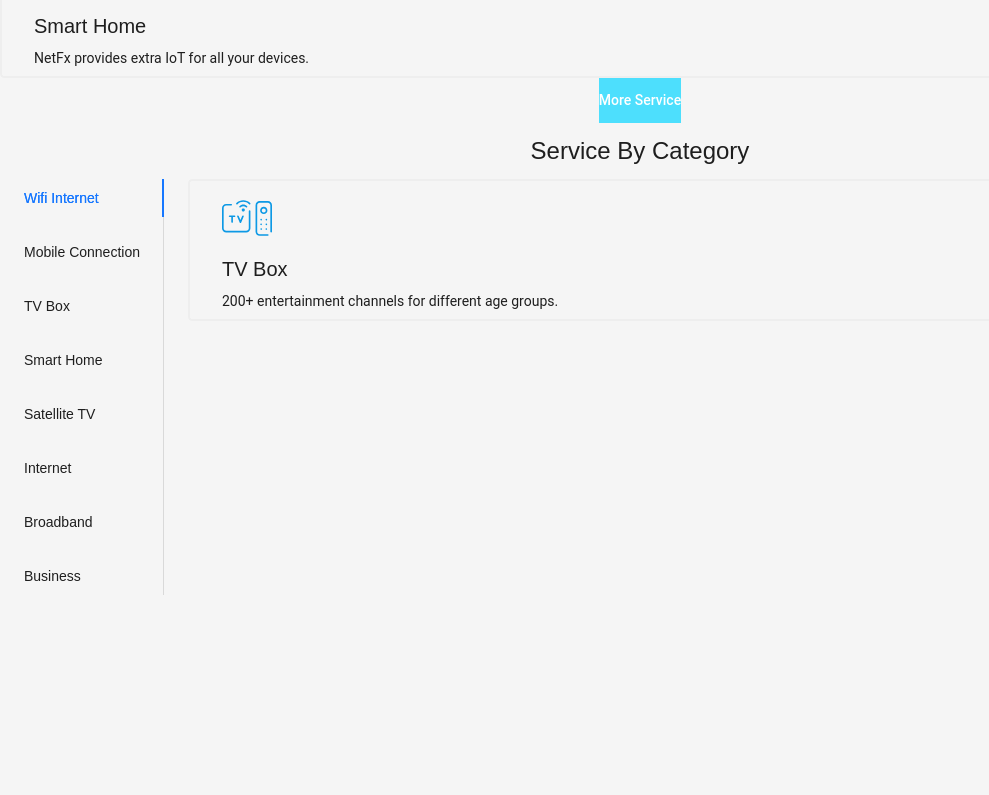
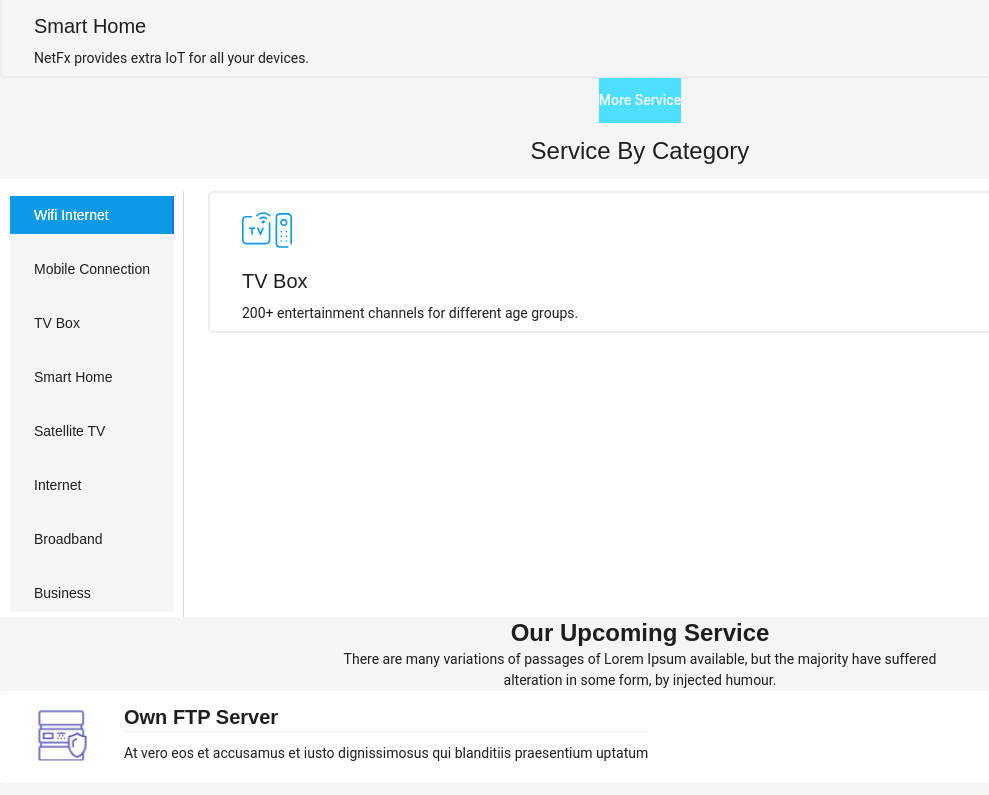
Before and after one commit to nazmul162001/Internet-Service-Provider_Client, a Next.js app: page / in a window 1280 px wide. Shown: the part 2565-3360 px from the top of the page, without its empty margins (0-989 px from the left). Built offline with nearby package versions, Linux system fonts and the light colour scheme; no server answers.

Commit message:
fixed design service by category

```diff
--- a/src/components/HomePage/ServiceByCategory/ServiceCategoryLatest.tsx
+++ b/src/components/HomePage/ServiceByCategory/ServiceCategoryLatest.tsx
@@ -4,10 +4,11 @@ import HomeInternet from './ServiceComponent/HomeInternet'
 
 const ServiceCategoryLatest = () => {
   return (
-    <section className='w-full h-screen my-10 px-5 md:px-10'>
+    <section className='w-full h-full my-10 px-5 md:px-10'>
       <h2 className='w-full text-center py-3 mb-10 text-2xl md:text-3xl lg:text-4xl font-medium text-[#112164]'>
         Service By Category
       </h2>
+      <div className='m-5 bg-white pt-3'>
         <Tabs tabPosition='left'>
           <Tabs.TabPane tab='Wifi Internet' key='1'>
             <HomeInternet />
@@ -34,6 +35,7 @@ const ServiceCategoryLatest = () => {
             Content of Tab 5
           </Tabs.TabPane>
         </Tabs>
+      </div>
     </section>
   )
 }
--- a/src/styles/globals.css
+++ b/src/styles/globals.css
@@ -541,8 +541,7 @@ li.active-tab {
   justify-content: flex-start;
 }
 
-
-.custom_modal{
+.custom_modal {
   width: 100% !important;
   height: 100vh !important;
   background: white;
@@ -550,3 +549,27 @@ li.active-tab {
   top: 0;
   left: 0;
 }
+
+/* service by category  */
+
+.ant-tabs-tab-active {
+  background: #0d99e5 !important;
+  color: white !important;
+  transition: none !important;
+}
+.ant-tabs-tab:hover {
+  background: #0d99e5 !important;
+  color: white !important;
+  transition: none !important;
+}
+.ant-tabs-content-holder {
+  background: white !important;
+}
+
+.ant-tabs-tab-active .ant-tabs-tab-btn{
+  color: white !important;
+}
+.ant-tabs-nav-list{
+  background: #F5F5F5 !important;
+  margin: 5px 10px !important;
+}
```
Lines whose indentation alone changed are shown as unchanged.
